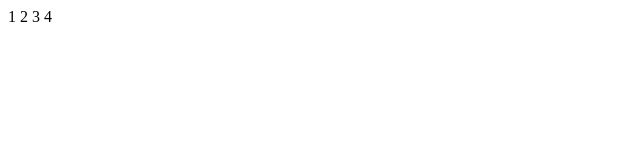
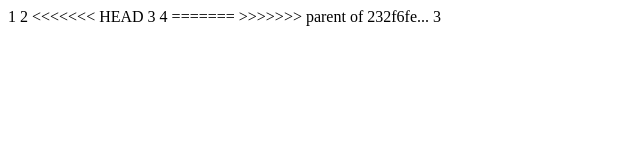
Before and after one commit to guihuashitang/test, a plain HTML site: page index.html in a window 1280 px wide. Shown: the whole page, without its empty margins (0-640 px from the left). Drawn offline with Linux system fonts and the light colour scheme.

Commit message:
no message

```diff
--- a/index.html
+++ b/index.html
@@ -8,7 +8,10 @@
 <body>
   1
   2
+<<<<<<< HEAD
   3
   4
+=======
+>>>>>>> parent of 232f6fe... 3
 </body>
 </html>
```
